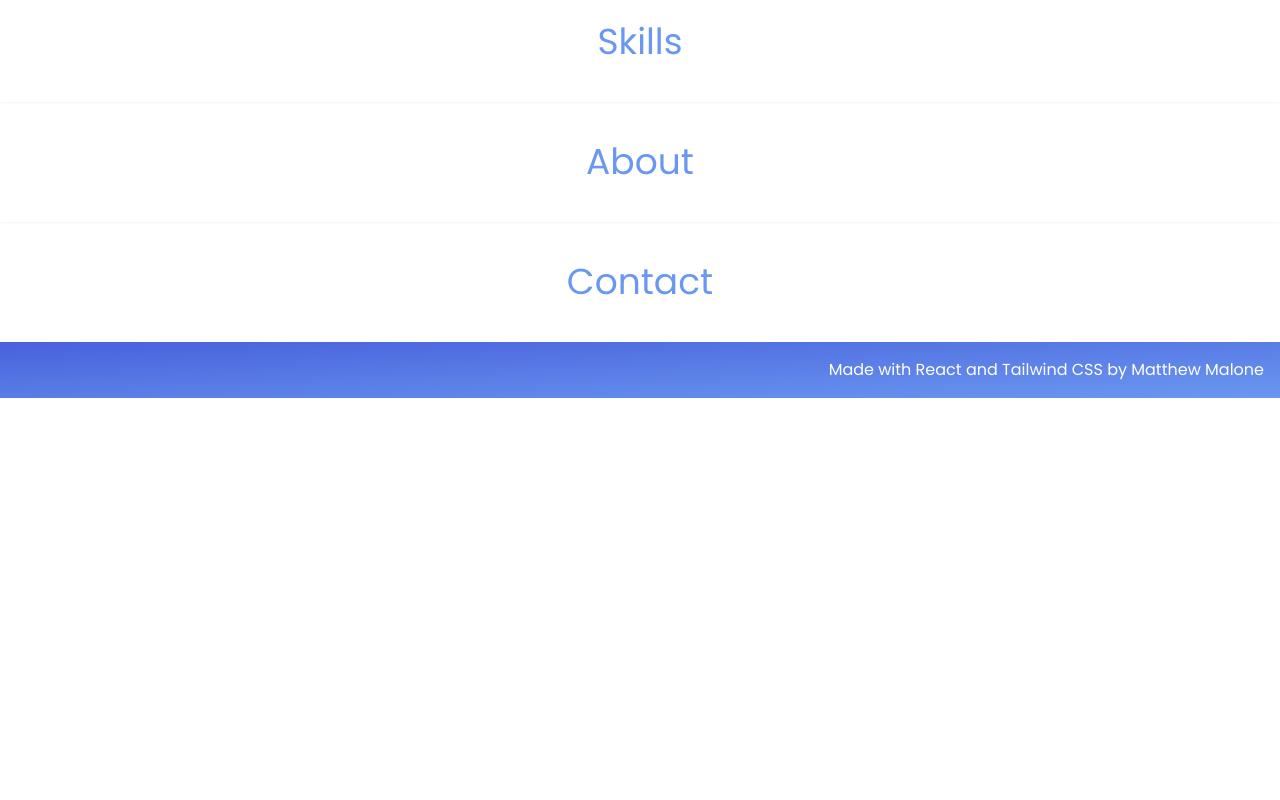
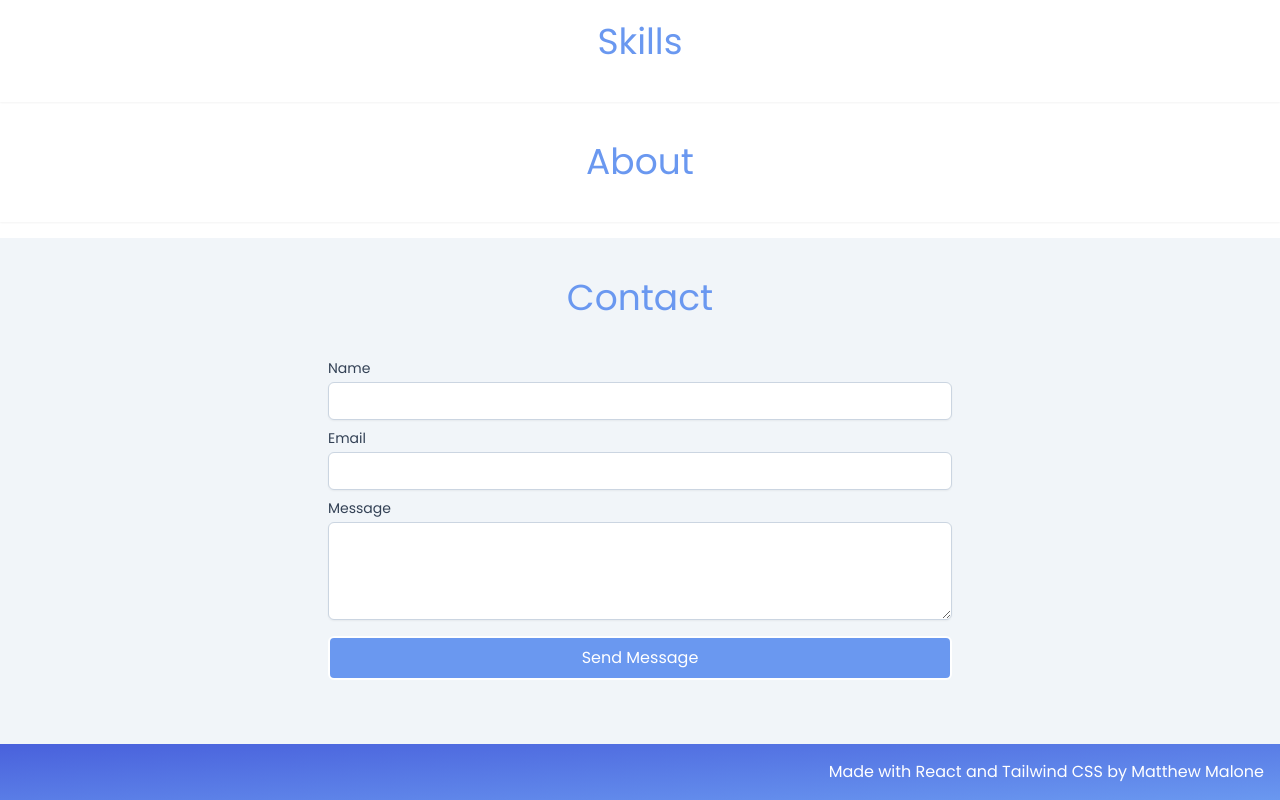
Before and after one commit to mama4294/portfolio, a React (Create React App) app: page / in a window 1280 px wide. Shown: the part 1169-1969 px from the top of the page. Before the commit the page ends 1567 px from the top, so only its background shows below. Built offline with nearby package versions, Linux system fonts and the light colour scheme.

Commit message:
adds contact section with message form and multi-line input component

```diff
--- a/src/App.js
+++ b/src/App.js
@@ -4,6 +4,7 @@ import { Footer } from "./routes/Footer";
 import { SocialLinks } from "./components/Social-Links";
 import { Wave, WAVE_TYPE } from "./components/Wave";
 import { Projects } from "./routes/Projects";
+import { Contact } from "./routes/Contact";
 
 function App() {
   return (
@@ -23,7 +24,9 @@ function App() {
         </ContentSection>
         <Section id="skills" title="Skills" />
         <Section id="about" title="About" />
-        <Section id="contact" title="Contact" />
+        <ContentSection className="bg-slate-100 pb-10">
+          <Contact />
+        </ContentSection>
       </Content>
       <Footer />
     </div>
--- a/src/components/Button.jsx
+++ b/src/components/Button.jsx
@@ -1,10 +1,28 @@
-export const Button = ({ children, selected, onClick }) => {
+export const Button = ({ children, selected, onClick, type }) => {
+
+    const getStyle = (type) => {
+        let style = ''
+        switch (type) {
+          case 'selector':
+            style = `pointer px-4 py-2 m-2 rounded-md ${
+                selected ? "bg-primary text-white" : "text-base"
+              }`
+            break
+            case 'form':
+            style = `pointer px-4 py-2 my-2 rounded-md bg-primary text-white w-full border-white border-2  hover:bg-white hover:text-primary hover:border-slate-300`
+            break
+          default:
+            style = `pointer px-4 py-2 rounded-md bg-primary text-white`
+        }
+        return style
+      }
+
+    const style = getStyle(type)
+
     return (
       <button
         onClick={onClick}
-        className={`pointer px-4 py-2 m-2 rounded-md ${
-          selected ? "bg-primary text-white" : "text-base"
-        }`}
+        className={style}
       >
         {children}
       </button>
--- /dev/null
+++ b/src/components/FormInput.jsx
@@ -0,0 +1,13 @@
+export const FormInput = ({name, type="text", value,label, ...otherProps}) =>{
+    return(
+        <label className="block mb-2">
+            <span className="block text-sm font-medium text-slate-700">{label}</span>
+            <input type={type} value={value} name={name} {...otherProps} className="mt-1 block w-full px-3 py-2 bg-white border border-slate-300 rounded-md text-sm shadow-sm placeholder-slate-400
+            focus:outline-none focus:border-primary focus:ring-1 focus:ring-sky-500
+            disabled:bg-slate-50 disabled:text-slate-500 disabled:border-slate-200 disabled:shadow-none
+            invalid:border-pink-500 invalid:text-pink-600
+            focus:invalid:border-pink-500 focus:invalid:ring-pink-500
+            "/>
+        </label>
+    )
+}
--- /dev/null
+++ b/src/components/MultiLineInput.jsx
@@ -0,0 +1,13 @@
+export const MultiLineInput = ({name, value,label, ...otherProps}) =>{
+    return(
+        <label className="block mb-2">
+            <span className="block text-sm font-medium text-slate-700">{label}</span>
+              <textarea rows="4" value={value} name={name} {...otherProps} className="mt-1 block w-full px-3 py-2 bg-white border border-slate-300 rounded-md text-sm shadow-sm placeholder-slate-400
+            focus:outline-none focus:border-primary focus:ring-1 focus:ring-sky-500
+            disabled:bg-slate-50 disabled:text-slate-500 disabled:border-slate-200 disabled:shadow-none
+            invalid:border-pink-500 invalid:text-pink-600
+            focus:invalid:border-pink-500 focus:invalid:ring-pink-500"/>
+
+        </label>
+    )
+}
--- /dev/null
+++ b/src/routes/Contact.jsx
@@ -0,0 +1,45 @@
+import { useState } from "react"
+import { FormInput } from "../components/FormInput"
+import { MultiLineInput } from "../components/MultiLineInput"
+import { Button } from "../components/Button"
+export const Contact = () =>{
+    const defaultFormFields={
+        name:"",
+        email:"",
+        message:""
+    }
+const [formFields, setFormFields] = useState(defaultFormFields)
+const {name, email, message} = formFields;
+
+    const handleChange = (event) =>{
+        const {name, value} = event.target
+        console.log(`${name} - ${value}`)
+        setFormFields({...formFields, [name]: value})
+    }
+
+    const handleSubmit = (event) =>{
+        event.preventDefault();
+        alert("Submitted")
+
+        //resetForm
+        setFormFields(defaultFormFields)
+    }
+
+
+
+    return(
+        <div className="m-4">
+            <div className="p-10">
+                <h1 className="text-primary text-4xl text-center">Contact</h1>
+            </div>
+            <div className="w-full md:w-1/2 m-auto">
+                <form onSubmit={handleSubmit}>
+                <FormInput type="text" value={name} label="Name" name="name" onChange={handleChange}/>
+                <FormInput type="email" value={email} label="Email" name="email" onChange={handleChange}/>
+                <MultiLineInput value={message} label="Message" name="message" onChange={handleChange}/>
+                <Button type="form">Send Message</Button>
+                </form>
+            </div>
+        </div>
+    )
+}
--- a/src/routes/Projects.jsx
+++ b/src/routes/Projects.jsx
@@ -31,7 +31,7 @@ export const Projects = () => {
     <ul className="flex justify-center w-full">
         {items.map((item) => (
             <li key={item}>
-                <Button selected={projectFilter === item} onClick={handleClick}>
+                <Button type="selector" selected={projectFilter === item} onClick={handleClick}>
                 {item}
                 </Button>
              </li>
```
